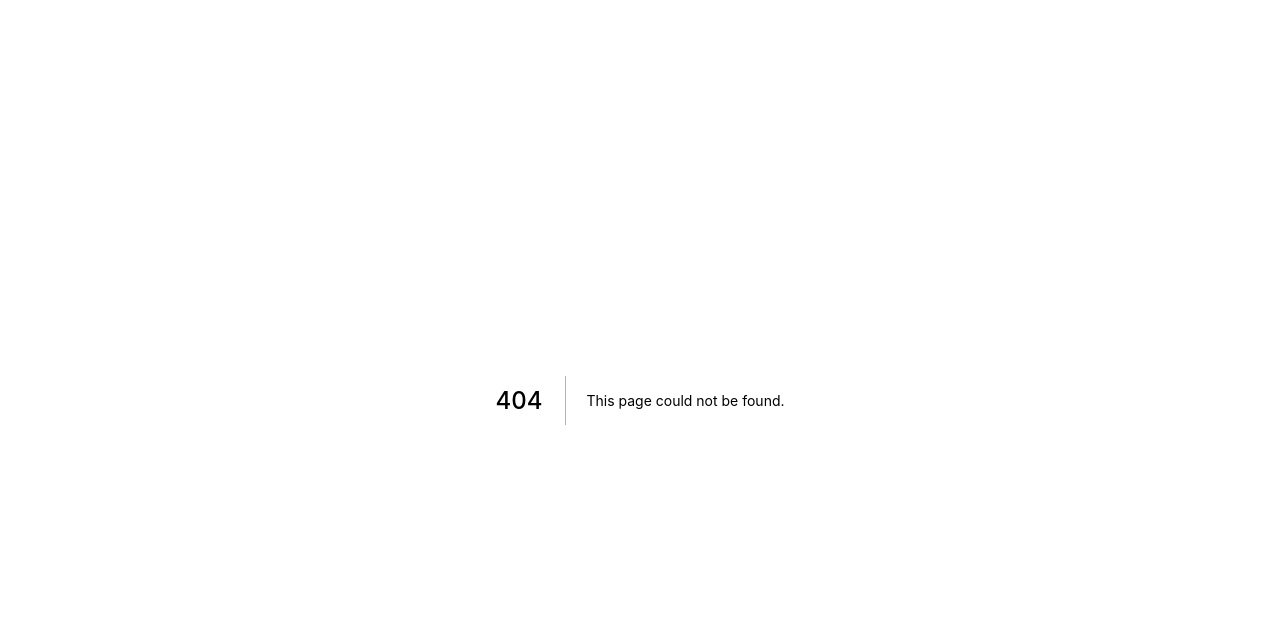
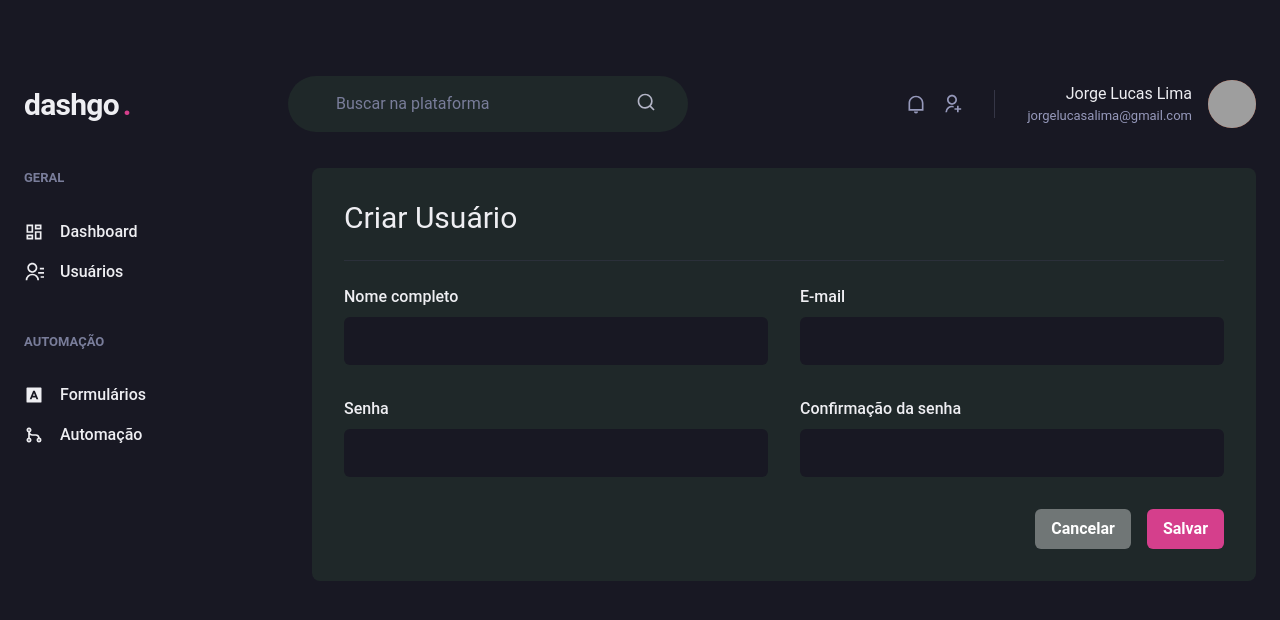
Before and after one commit to jorgelucasalima/dashgo, a Next.js app: page /users/create in a window 1280 px wide. Before the commit this address had no page. Shown: the top 620 px of the page. Built offline with nearby package versions, Linux system fonts and the light colour scheme; grey boxes are pictures that could not be loaded.

Commit message:
tela de criar usuário

```diff
--- /dev/null
+++ b/src/pages/users/create.tsx
@@ -0,0 +1,42 @@
+import { Box, Button, Divider, Flex, Heading, HStack, SimpleGrid, VStack } from "@chakra-ui/react";
+import Input from "../../components/Form/Input";
+import { Header } from "../../components/Header";
+import { Sidebar } from "../../components/Sidebar";
+
+export default function CreateUser() {
+  return (
+    <Box>
+      <Header/>
+
+      <Flex w='100%' my='6' maxWidth={1480} mx='auto' px='6'>
+        <Sidebar/>
+
+        <Box flex='1' borderRadius={8} bg='gray.800' p='8'>
+          <Heading size='lg' fontWeight='normal'>Criar Usuário</Heading>
+
+          <Divider my='6' borderColor='gray.700'/>
+          <VStack spacing='8'>
+            <SimpleGrid minChildWidth='240px' spacing='8' w='100%'>
+              <Input name='name' label='Nome completo'/>
+              <Input name='email' label='E-mail'/>
+            </SimpleGrid>
+
+            <SimpleGrid minChildWidth='240px' spacing='8' w='100%'>
+              <Input name='password' type='password' label='Senha'/>
+              <Input name='password_confirmations' type='password' label='Confirmação da senha'/>
+            </SimpleGrid>
+          </VStack>
+
+          <Flex mt='8' justify='flex-end'>
+            <HStack spacing='4'>
+              <Button colorScheme='whiteAlpha'>Cancelar</Button>
+              <Button colorScheme='pink'>Salvar</Button>
+            </HStack>
+          </Flex>
+        </Box>
+
+      </Flex>
+
+    </Box>
+  )
+}
```
